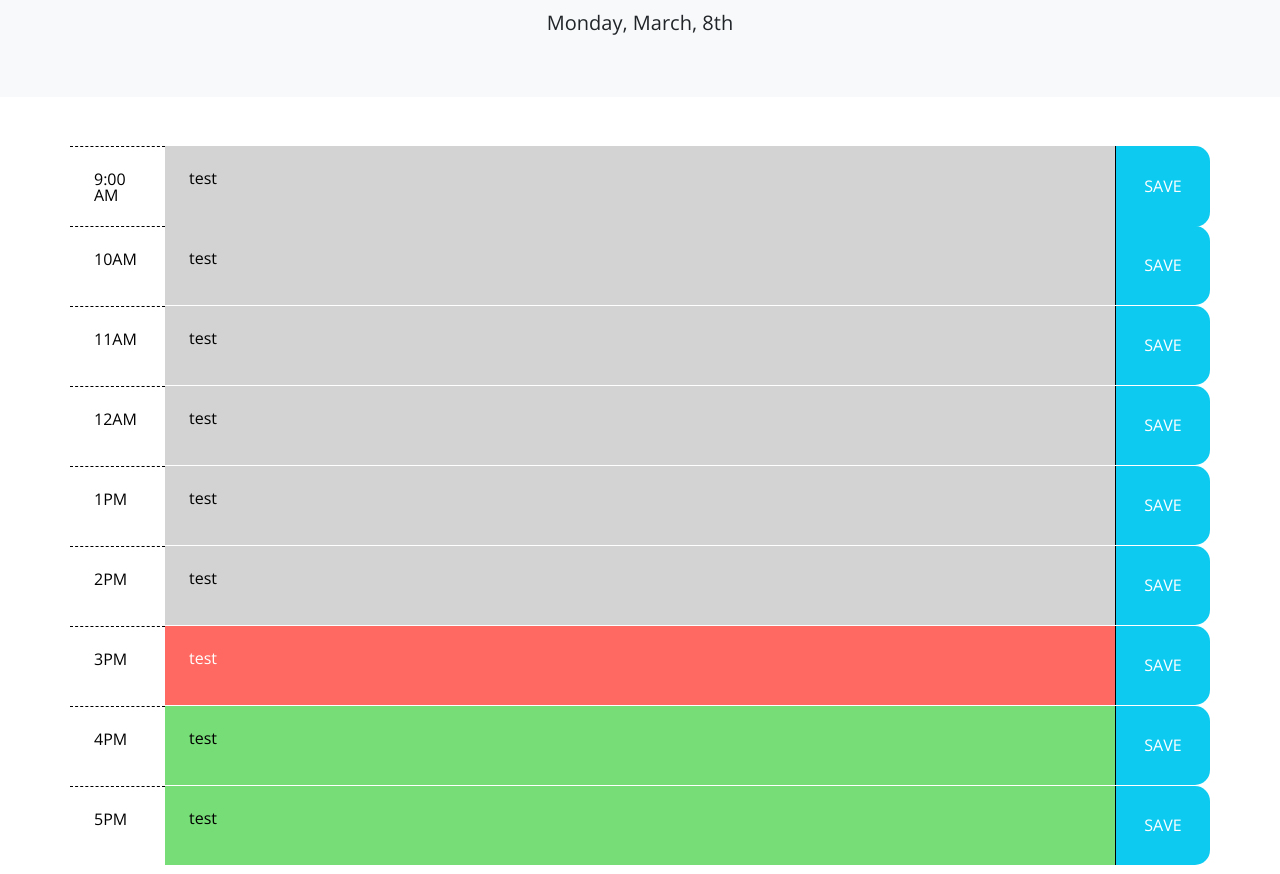
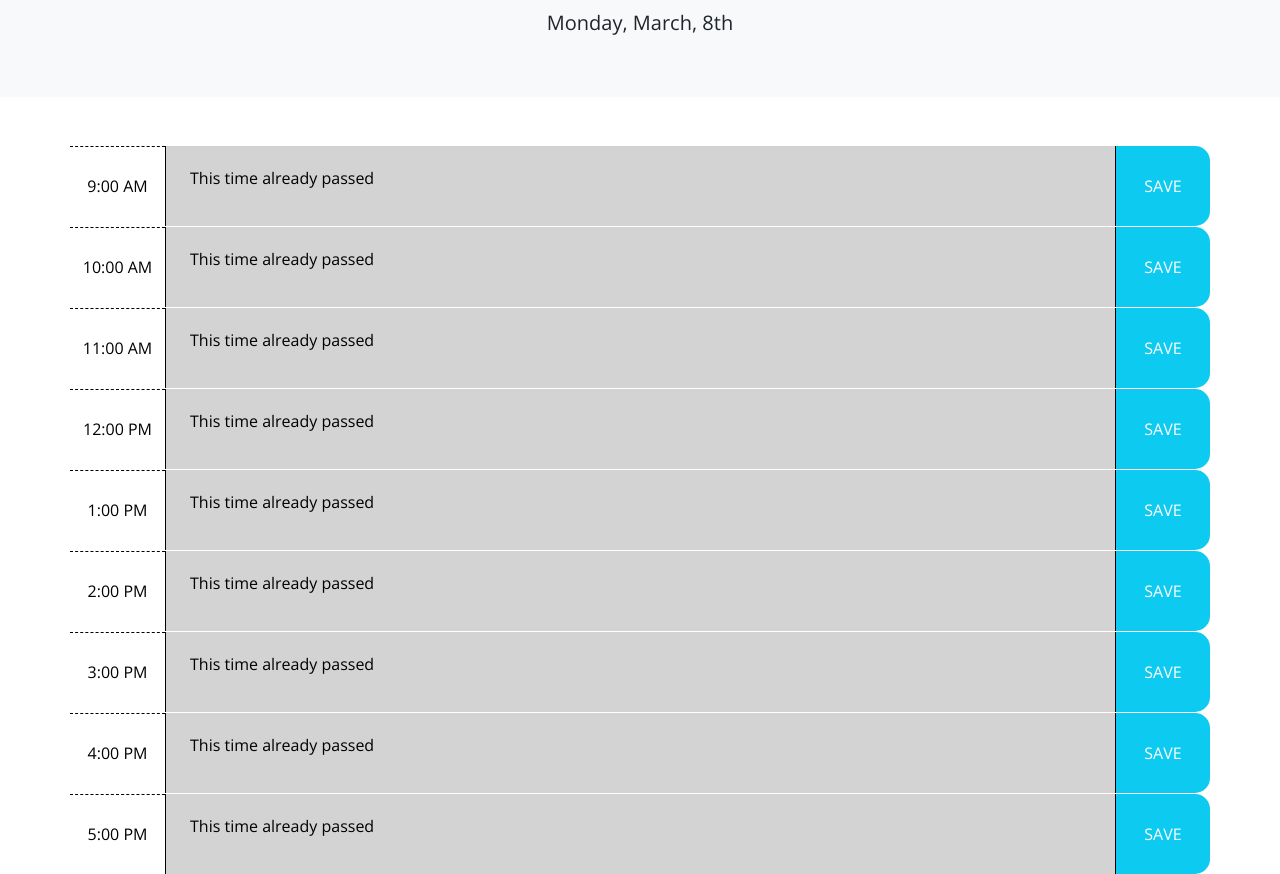
Before and after one commit to mrpancakes/homework-05-work-day-scheduler, a plain HTML site: page index.html in a window 1280 px wide. Shown: the part 156-1030 px from the top of the page. Drawn offline with nearby package versions, Linux system fonts and the light colour scheme.

Commit message:
made scheduleStyling function to style the calendar rows based on the time of day it is.

```diff
--- a/assets/main.js
+++ b/assets/main.js
@@ -1,11 +1,66 @@
-// Create variable with today's date, format it, and add it as text to the id referenced in the HTML
-let todaysDate = moment().format("dddd, MMMM, Do");
-$("#currentDay").text(todaysDate);
+let today = moment(); // Current day's date
+let currentHour = moment().format("HH"); // Current day's time
 
-let currentTime = moment().format("h:mm:ss a");
+// let scheduleEl = document.querySelector("#schedule");
 
-let timeAtNine = moment("#9am").format("h:mm:ss a")
+$("#currentDay").text(today.format("dddd, MMMM, Do")); // Displays the current date in the header
 
-console.log(currentTime);
+today = today.format("YYYY-MM-DD"); // Changing value of Today with a new format to be able to do conditionals
 
-console.log(timeAtNine);
+
+console.log(moment(`${today} 9:00:00`).isBefore(`${today} ${currentHour}`));
+
+
+function scheduleStyling() {
+    document.querySelectorAll("#schedule").forEach(element => {
+
+        if (moment(`${today} ${element.dataset.time}`).isBefore(`${today} ${currentHour}`)) {
+            element.textContent = "This time already passed";
+            element.setAttribute("class", "col-lg-10 col-8 p-4 past")
+        } else if (moment(`${today} ${element.dataset.time}`).isAfter(`${today} ${currentHour}`)){
+            element.textContent = "This is the future";
+            element.setAttribute("class", "col-lg-10 col-8 p-4 future")
+        } else {
+            element.textContent = "Current hour";
+            element.setAttribute("class", "col-lg-10 col-8 p-4 present")
+        }
+
+    })
+}
+    scheduleStyling();
+
+
+
+
+// let workHours = [
+//     "9:00",
+//     "10:00",
+//     "11:00",
+//     "12:00",
+//     "13:00",
+//     "14:00",
+//     "15:00",
+//     "16:00",
+//     "17:00"
+// ]
+
+// console.log(moment(`${today} ${workHours[0]}`).isBefore(`${today} ${currentHour}`));
+
+// function scheduleStyling() {
+//     for (let i = 0; i < workHours.length; i++) {
+
+//         if (moment(`${today} ${workHours[i]}`).isBefore(`${today} ${currentHour}`)) {
+//             console.log("The time has passed");
+//             document.querySelectorAll("#schedule").forEach(element =>{
+//                 element.textContent = "hey";
+//             })
+
+//         } else if (moment(`${today} ${workHours[i]}`).isAfter(`${today} ${currentHour}`)) {
+//             console.log("This time is in the future");
+//         } else {
+//             console.log(`We are in the ${currentHour}th hour currently`);
+//         }
+//     }
+// }
+
+// scheduleStyling();
--- a/assets/style.css
+++ b/assets/style.css
@@ -25,7 +25,8 @@ textarea{
 .row {
   white-space: pre-wrap;
   height: 80px;
-  border-top: 1px solid white;;
+  border-top: 1px solid white;
+  margin-bottom: 1px;
 }
 
 .hour {
@@ -60,4 +61,5 @@ textarea{
 .saveBtn:hover {
   font-size: 20px;
   transition: all .3s ease-in-out;
+  cursor: pointer;
 }
--- a/index.html
+++ b/index.html
@@ -22,76 +22,76 @@
   </header>
   <div class="container mt-5">
     <div class="row">
-      <div class="col-lg-1 col-2 hour p-4" id="9am">9:00 AM</div>
-      <div class="col-lg-10 col-8 p-4 past">test</div>
+      <div class="col-lg-1 col-2 d-flex justify-content-center align-items-center hour"><span>9:00 AM</span></div>
+      <textarea class="col-lg-10 col-8 p-4 past" id="schedule" data-time="9:00">test</textarea>
       <div class="col-lg-1 col-2 bg-info saveBtn d-flex justify-content-center align-items-center">
         <div>SAVE</div>
       </div>
     </div>
 
     <div class="row" id="10am">
-      <div class="col-lg-1 col-2 hour p-4">10AM</div>
-      <div class="col-lg-10 col-8 p-4 past">test</div>
+      <div class="col-lg-1 col-2 d-flex justify-content-center align-items-center hour"><span>10:00 AM</span></div>
+      <textarea class="col-lg-10 col-8 p-4 past" id="schedule" data-time="10:00">test</textarea>
       <div class="col-lg-1 col-2 bg-info saveBtn d-flex justify-content-center align-items-center">
         <div>SAVE</div>
       </div>
     </div>
 
-    <div class="row" id="10am">
-      <div class="col-lg-1 col-2 hour p-4">11AM</div>
-      <div class="col-lg-10 col-8 p-4 past">test</div>
+    <div class="row" id="11am">
+      <div class="col-lg-1 col-2 d-flex justify-content-center align-items-center hour"><span>11:00 AM</span></div>
+      <textarea class="col-lg-10 col-8 p-4 past" id="schedule" data-time="11:00">test</textarea>
       <div class="col-lg-1 col-2 bg-info saveBtn d-flex justify-content-center align-items-center">
         <div>SAVE</div>
       </div>
     </div>
 
-    <div class="row" id="10am">
-      <div class="col-lg-1 col-2 hour p-4">12AM</div>
-      <div class="col-lg-10 col-8 p-4 past">test</div>
+    <div class="row" id="12pm">
+      <div class="col-lg-1 col-2 d-flex justify-content-center align-items-center hour"><span>12:00 PM</span></div>
+      <textarea class="col-lg-10 col-8 p-4 past" id="schedule" data-time="12:00">test</textarea>
       <div class="col-lg-1 col-2 bg-info saveBtn d-flex justify-content-center align-items-center">
         <div>SAVE</div>
       </div>
     </div>
 
-    <div class="row" id="10am">
-      <div class="col-lg-1 col-2 hour p-4">1PM</div>
-      <div class="col-lg-10 col-8 p-4 past">test</div>
+    <div class="row" id="1pm">
+      <div class="col-lg-1 col-2 d-flex justify-content-center align-items-center hour"><span>1:00 PM</span></div>
+      <textarea class="col-lg-10 col-8 p-4 past" id="schedule" data-time="13:00">test</textarea>
       <div class="col-lg-1 col-2 bg-info saveBtn d-flex justify-content-center align-items-center">
         <div>SAVE</div>
       </div>
     </div>
 
-    <div class="row" id="10am">
-      <div class="col-lg-1 col-2 hour p-4">2PM</div>
-      <div class="col-lg-10 col-8 p-4 past">test</div>
+    <div class="row" id="2pm">
+      <div class="col-lg-1 col-2 d-flex justify-content-center align-items-center hour"><span>2:00 PM</span></div>
+      <textarea class="col-lg-10 col-8 p-4 past" id="schedule" data-time="14:00">test</textarea>
       <div class="col-lg-1 col-2 bg-info saveBtn d-flex justify-content-center align-items-center">
         <div>SAVE</div>
       </div>
     </div>
 
-    <div class="row" id="10am">
-      <div class="col-lg-1 col-2 hour p-4">3PM</div>
-      <div class="col-lg-10 col-8 p-4 present">test</div>
+    <div class="row" id="3pm">
+      <div class="col-lg-1 col-2 d-flex justify-content-center align-items-center hour"><span>3:00 PM</span></div>
+      <textarea class="col-lg-10 col-8 p-4" id="schedule" data-time="15:00">test</textarea>
       <div class="col-lg-1 col-2 bg-info saveBtn d-flex justify-content-center align-items-center">
         <div>SAVE</div>
       </div>
     </div>
 
-    <div class="row" id="10am">
-      <div class="col-lg-1 col-2 hour p-4">4PM</div>
-      <div class="col-lg-10 col-8 p-4 future">test</div>
+    <div class="row" class="time-block">
+      <div class="col-lg-1 col-2 d-flex justify-content-center align-items-center hour"><span>4:00 PM</span></div>
+      <textarea class="col-lg-10 col-8 p-4 future" id="schedule" data-time="16:00">test</textarea>
       <div class="col-lg-1 col-2 bg-info saveBtn d-flex justify-content-center align-items-center">
         <div>SAVE</div>
       </div>
     </div>
 
-    <div class="row" id="10am">
-        <div class="col-lg-1 col-2 hour p-4">5PM</div>
-        <div class="col-lg-10 col-8 p-4 future">test</div>
-        <div class="col-lg-1 col-2 bg-info saveBtn d-flex justify-content-center align-items-center">
+    <div class="row" class="time-block">
+      <div class="col-lg-1 col-2 d-flex justify-content-center align-items-center hour"><span>5:00 PM</span></div>
+      <textarea class="col-lg-10 col-8 p-4 future" id="schedule" data-time="17:00">test</textarea>
+      <div class="col-lg-1 col-2 bg-info saveBtn d-flex justify-content-center align-items-center">
         <div>SAVE</div>
       </div>
-      </div>
+    </div>
   </div>
 
 
```
